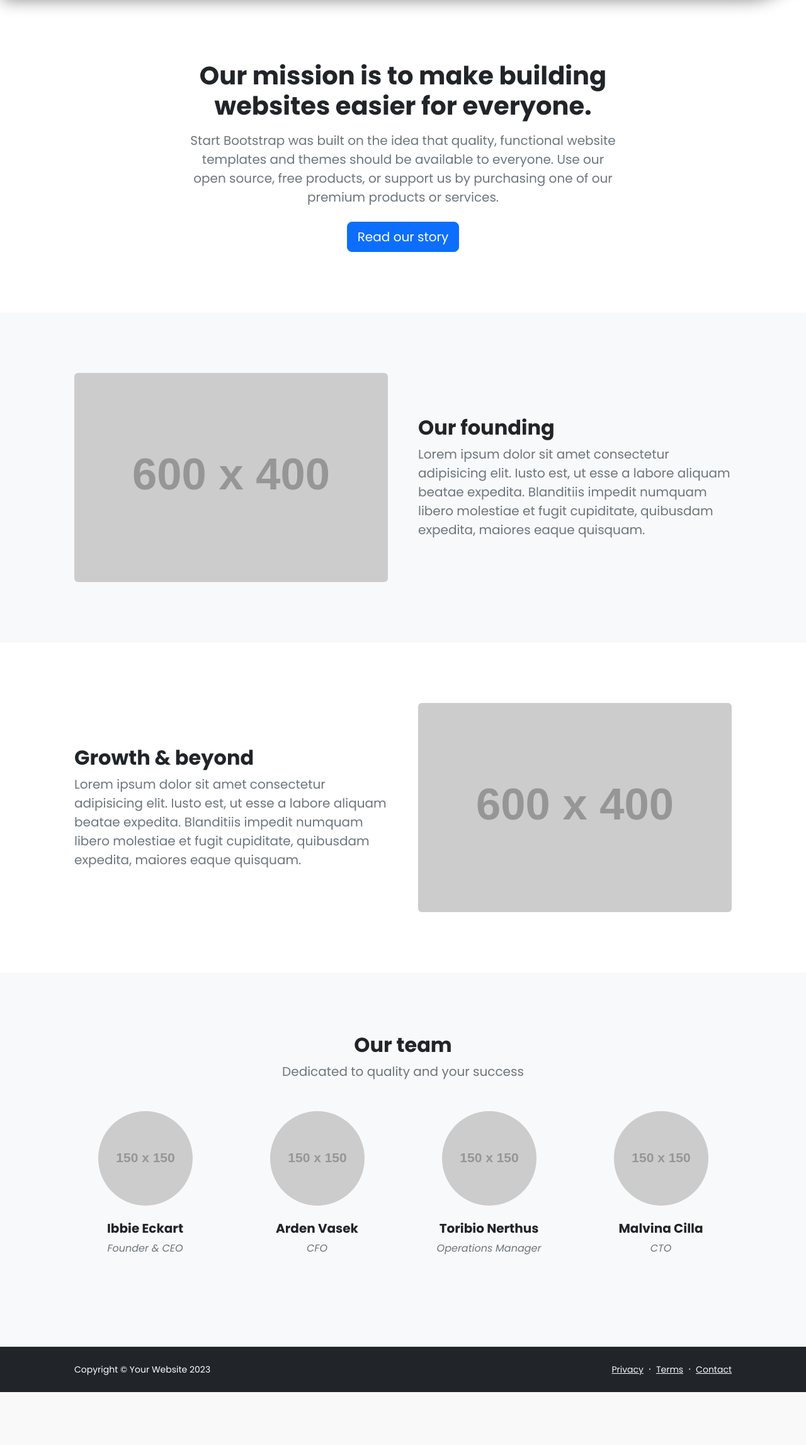
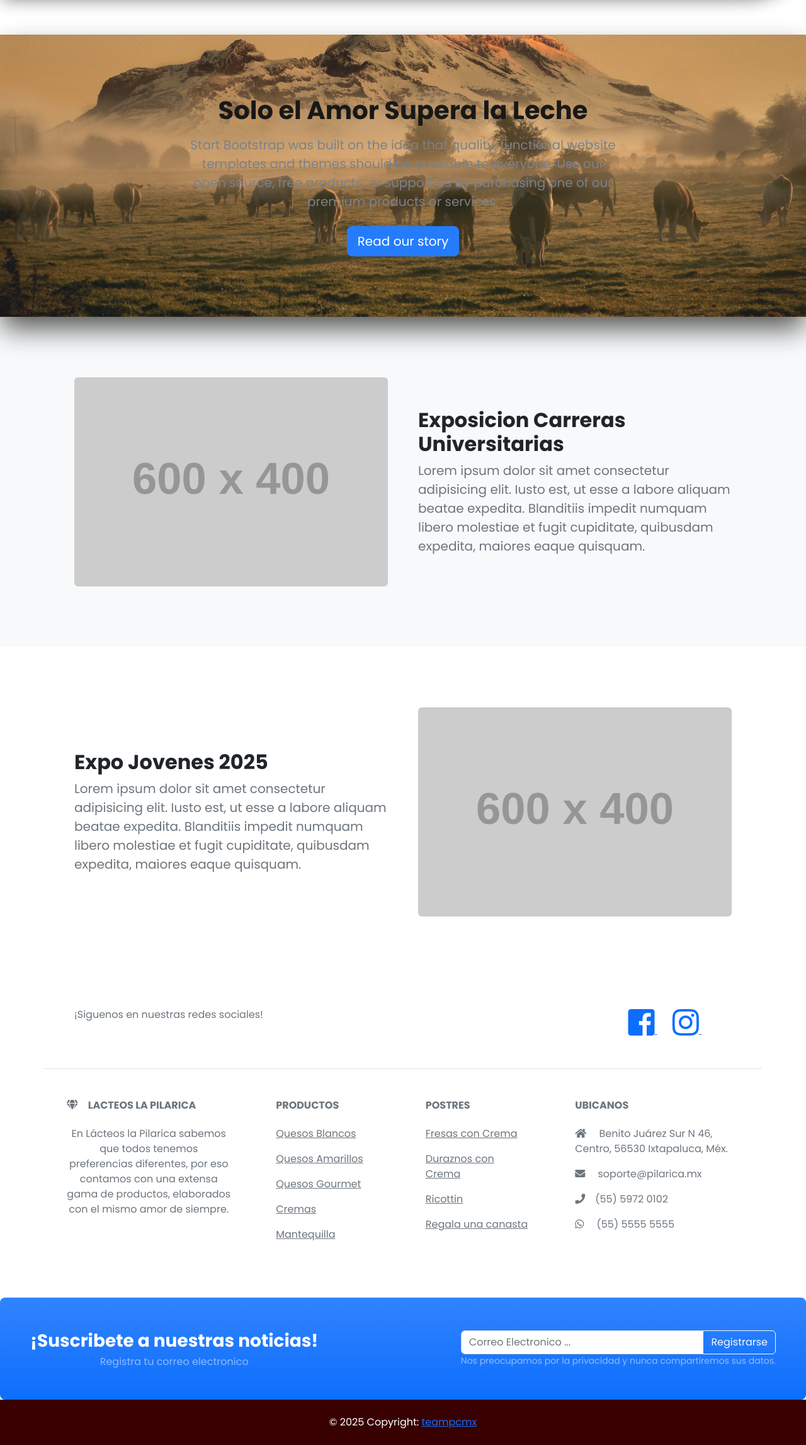
Before and after one commit to EdniMorales/lapilaricamx, a PHP site: page /amor.html in a window 1280 px wide. Shown: the whole page at 63% size. Before the commit the page ends 2210 px from the top, so only its background shows below. Run offline with PHP 8.4, Linux system fonts and the light colour scheme; grey boxes labelled with a size stand in for pictures from a placeholder-image service; some libraries are stand-ins or nearby versions.

Commit message:
se actualizo eventos

```diff
--- a/amor.html
+++ b/amor.html
@@ -24,7 +24,7 @@
             <!-- Navegacion-->
             <nav class="navbar navbar-expand-lg fixed-top" style="background-color: #1b1295;" id="navbar"><!-- sticky-top -->
                 <div class="container px-5" >
-                    <a class="navbar-brand" href="#">
+                    <a class="navbar-brand" href="index.html">
                         <img src="../lapilaricamx//assets/logo-resplandor-bco.png" alt="Logo" width="90" height="65" class="d-inline-block align-text-top">
                       </a>
                    <!--  <a class="navbar-brand" href="index.html">Lacteos La Pilarica</a> -->
@@ -87,12 +87,12 @@
                 </div>
             </nav>
             <!-- Encabezado-->
-            <header class="py-5">
+            <header class="masthead1 py-5">
                 <div class="container px-5">
                     <div class="row justify-content-center">
                         <div class="col-lg-8 col-xxl-6">
                             <div class="text-center my-5">
-                                <h1 class="fw-bolder mb-3">Our mission is to make building websites easier for everyone.</h1>
+                                <h1 class="fw-bolder mb-3">Solo el Amor Supera la Leche</h1>
                                 <p class="lead fw-normal text-muted mb-4">Start Bootstrap was built on the idea that quality, functional website templates and themes should be available to everyone. Use our open source, free products, or support us by purchasing one of our premium products or services.</p>
                                 <a class="btn btn-primary btn-lg" href="#scroll-target">Read our story</a>
                             </div>
@@ -106,7 +106,7 @@
                     <div class="row gx-5 align-items-center">
                         <div class="col-lg-6"><img class="img-fluid rounded mb-5 mb-lg-0" src="https://dummyimage.com/600x400/343a40/6c757d" alt="..." /></div>
                         <div class="col-lg-6">
-                            <h2 class="fw-bolder">Our founding</h2>
+                            <h2 class="fw-bolder">Exposicion Carreras Universitarias</h2>
                             <p class="lead fw-normal text-muted mb-0">Lorem ipsum dolor sit amet consectetur adipisicing elit. Iusto est, ut esse a labore aliquam beatae expedita. Blanditiis impedit numquam libero molestiae et fugit cupiditate, quibusdam expedita, maiores eaque quisquam.</p>
                         </div>
                     </div>
@@ -118,14 +118,14 @@
                     <div class="row gx-5 align-items-center">
                         <div class="col-lg-6 order-first order-lg-last"><img class="img-fluid rounded mb-5 mb-lg-0" src="https://dummyimage.com/600x400/343a40/6c757d" alt="..." /></div>
                         <div class="col-lg-6">
-                            <h2 class="fw-bolder">Growth &amp; beyond</h2>
+                            <h2 class="fw-bolder">Expo Jovenes 2025</h2>
                             <p class="lead fw-normal text-muted mb-0">Lorem ipsum dolor sit amet consectetur adipisicing elit. Iusto est, ut esse a labore aliquam beatae expedita. Blanditiis impedit numquam libero molestiae et fugit cupiditate, quibusdam expedita, maiores eaque quisquam.</p>
                         </div>
                     </div>
                 </div>
             </section>
             <!-- Team members section-->
-            <section class="py-5 bg-light">
+         <!--    <section class="py-5 bg-light">
                 <div class="container px-5 my-5">
                     <div class="text-center">
                         <h2 class="fw-bolder">Our team</h2>
@@ -162,10 +162,201 @@
                         </div>
                     </div>
                 </div>
-            </section>
+            </section> -->
         </main>
    <!-- Footer-->
-        <footer class="bg-dark py-4 mt-auto">
+    <!-- Footer -->
+    <footer class="text-center bg-body-tertiary text-muted">
+        <!-- Section: Social media -->
+        <section class="d-flex justify-content-center justify-content-lg-between p-5 border-bottom container">
+          <!-- Left -->
+          <div class="me-3 d-none d-lg-block text-center tam-l">
+            <span class="">¡Siguenos en nuestras redes sociales!</span>
+          </div>
+          <!-- Left -->
+          <!-- Right -->
+          <div>
+            <a href="" class="me-4">
+              <i class="fab fa-facebook-square fa-3x"></i>
+            </a>
+            <a href="" class="me-4">
+              <i class="fab fa-instagram fa-3x"></i>
+            </a>
+            <a href="" class="me-4">
+              <i class="fab fa-linkedin-square fa-3x"></i>
+            </a>
+          </div>
+          <!-- Right -->
+        </section>
+        <!-- Section: Social media -->
+        <!-- Section: Links  -->
+        <section class="">
+          <div class="container text-center text-md-start mt-5">
+            <!-- Grid row -->
+            <div class="row mt-3">
+              <!-- Grid column -->
+              <div class="col-md-3 col-lg-4 col-xl-3 mx-auto mb-4">
+                <!-- Content -->
+                <h6 class="text-uppercase fw-bold mb-4">
+                  <i class="fas fa-gem me-3"></i>Lacteos La Pilarica
+                </h6>
+                <p class="text-center">
+                  En Lácteos la Pilarica sabemos que todos tenemos preferencias
+                  diferentes, por eso contamos con una extensa gama de productos,
+                  elaborados con el mismo amor de siempre.
+                </p>
+              </div>
+              <!-- Grid column -->
+              <div class="col-md-2 col-lg-2 col-xl-2 mx-auto mb-4">
+                <!-- Links -->
+                <h6 class="text-uppercase fw-bold mb-4">Productos</h6>
+                <p>
+                  <a href="#!" class="text-reset">Quesos Blancos</a>
+                </p>
+                <p>
+                  <a href="#!" class="text-reset">Quesos Amarillos</a>
+                </p>
+                <p>
+                  <a href="#!" class="text-reset">Quesos Gourmet</a>
+                </p>
+                <p>
+                  <a href="#!" class="text-reset">Cremas</a>
+                </p>
+                <p>
+                  <a href="#!" class="text-reset">Mantequilla</a>
+                </p>
+              </div>
+              <!-- Grid column -->
+              <!-- Grid column -->
+              <div class="col-md-3 col-lg-2 col-xl-2 mx-auto mb-4">
+                <!-- Links -->
+                <h6 class="text-uppercase fw-bold mb-4">Postres</h6>
+                <p>
+                  <a href="#!" class="text-reset">Fresas con Crema</a>
+                </p>
+                <p>
+                  <a href="#!" class="text-reset">Duraznos con Crema</a>
+                </p>
+                <p>
+                  <a href="#!" class="text-reset">Ricottin</a>
+                </p>
+                <p>
+                  <a href="#!" class="text-reset">Regala una canasta</a>
+                </p>
+              </div>
+              <!-- Grid column -->
+              <!-- Grid column -->
+              <div class="col-md-4 col-lg-3 col-xl-3 mx-auto mb-md-0 mb-4">
+                <!-- Links -->
+                <h6 class="text-uppercase fw-bold mb-4">Ubicanos</h6>
+                <p>
+                  <i class="fas fa-home me-3"></i> Benito Juárez Sur N 46, Centro,
+                  56530 Ixtapaluca, Méx.
+                </p>
+                <p>
+                  <i class="fas fa-envelope me-3"></i>
+                  soporte@pilarica.mx
+                </p>
+                <p><i class="fas fa-phone me-3"></i>(55) 5972 0102</p>
+                <p><i class="fab fa-whatsapp me-3"></i> (55) 5555 5555</p>
+              </div>
+              <!-- Grid column -->
+            </div>
+            <!-- Grid row -->
+          </div>
+        </section>
+        <!-- Section: Links  -->
+        <!-- Call to action-->
+        <aside class="bg-primary bg-gradient rounded-3 p-4 p-sm-5 mt-5">
+          <div
+            class="d-flex align-items-center justify-content-between flex-column flex-xl-row text-center text-xl-start"
+          >
+            <div class="mb-4 mb-xl-0">
+              <div class="fs-3 fw-bold text-white">
+                ¡Suscribete a nuestras noticias!
+              </div>
+              <div class="text-white-50 text-center">
+                Registra tu correo electronico
+              </div>
+            </div>
+            <div class="ms-xl-4">
+              <!--        <form class="row g-3">
+            <div class="col-md-6">
+              <label for="inputEmail4" class="form-label">Email</label>
+              <input type="email" class="form-control" id="inputEmail4">
+            </div>
+            <div class="col-md-6">
+              <label for="inputPassword4" class="form-label">Password</label>
+              <input type="password" class="form-control" id="inputPassword4">
+            </div>
+            <div class="col-12">
+              <label for="inputAddress" class="form-label">Address</label>
+              <input type="text" class="form-control" id="inputAddress" placeholder="1234 Main St">
+            </div>
+            <div class="col-12">
+              <label for="inputAddress2" class="form-label">Address 2</label>
+              <input type="text" class="form-control" id="inputAddress2" placeholder="Apartment, studio, or floor">
+            </div>
+            <div class="col-md-6">
+              <label for="inputCity" class="form-label">City</label>
+              <input type="text" class="form-control" id="inputCity">
+            </div>
+            <div class="col-md-4">
+              <label for="inputState" class="form-label">State</label>
+              <select id="inputState" class="form-select">
+                <option selected>Choose...</option>
+                <option>...</option>
+              </select>
+            </div>
+            <div class="col-md-2">
+              <label for="inputZip" class="form-label">Zip</label>
+              <input type="text" class="form-control" id="inputZip">
+            </div>
+            <div class="col-12">
+              <div class="form-check">
+                <input class="form-check-input" type="checkbox" id="gridCheck">
+                <label class="form-check-label" for="gridCheck">
+                  Check me out
+                </label>
+              </div>
+            </div>
+            <div class="col-12">
+              <button type="submit" class="btn btn-primary">Sign in</button>
+            </div>
+          </form> -->
+              <div class="input-group">
+                <input
+                  class="form-control"
+                  type="text"
+                  placeholder="Correo Electronico ..."
+                  aria-label="Correo Electronico..."
+                  aria-describedby="button-newsletter"
+                />
+                <button
+                  class="btn btn-outline-light"
+                  id="button-newsletter"
+                  type="button"
+                >
+                  Registrarse
+                </button>
+              </div>
+              <div class="small text-white-50">
+                Nos preocupamos por la privacidad y nunca compartiremos sus datos.
+              </div>
+            </div>
+          </div>
+        </aside>
+        <!-- Copyright -->
+        <div class="text-center text-white p-4" style="background-color: #380000">
+          © 2025 Copyright:
+          <a class="" href="https://mdbootstrap.com/"
+            >teampcmx</a
+          >
+        </div>
+        <!-- Copyright -->
+      </footer>
+
+      <!--   <footer class="bg-dark py-4 mt-auto">
               <div class="container px-5">
                   <div class="row align-items-center justify-content-between flex-column flex-sm-row">
                       <div class="col-auto"><div class="small m-0 text-white">Copyright &copy; Your Website 2023</div></div>
@@ -178,7 +369,7 @@
                       </div>
                   </div>
               </div>
-        </footer>
+          </footer>-->
          <!-- Bootstrap core JS-->
     <script src="https://cdn.jsdelivr.net/npm/bootstrap@5.2.3/dist/js/bootstrap.bundle.min.js"></script>
     <!-- Core theme JS-->
--- a/css/stilo.css
+++ b/css/stilo.css
@@ -181,11 +181,13 @@
   transition: width 0.4s linear;
 }
 
+
+
+
 .searchbar:hover > .search_icon {
   background: black;
   color: black;
 }
-
 .search_icon {
   height: 40px;
   width: 40px;
@@ -222,6 +224,36 @@
 }
 @supports (object-fit: cover) {
   header.masthead {
+    /*  height: 100%; */
+    object-fit: cover;
+    object-position: center center;
+  }
+}
+
+
+
+header.masthead1 {
+  -webkit-box-shadow: 0px 21px 41px -3px rgba(0, 0, 0, 0.75);
+  -moz-box-shadow: 0px 21px 41px -3px rgba(0, 0, 0, 0.75);
+  box-shadow: 0px 21px 41px -3px rgba(0, 0, 0, 0.75);
+  margin-top: 4.3%;
+  /*   padding-top: 10.5rem;
+  padding-bottom: 6rem; */
+  text-align: center;
+  color: black;
+  background-image: url("../assets/header-vacas.jpg");
+  background-repeat: no-repeat;
+  background-attachment: scroll;
+  background-position: center center;
+  background-size: cover;
+  opacity: 0.9;
+  width: 100%;
+  height: auto;
+
+  font-family: "Poppins", serif;
+}
+@supports (object-fit: cover) {
+  header.masthead1 {
     /*  height: 100%; */
     object-fit: cover;
     object-position: center center;
```
Also changed, not shown: index.html (+8 -8 lines), assets/carreras-uni.jpg (added), assets/publicacion-2.jpg (added). Lines whose indentation alone changed are shown as unchanged.
